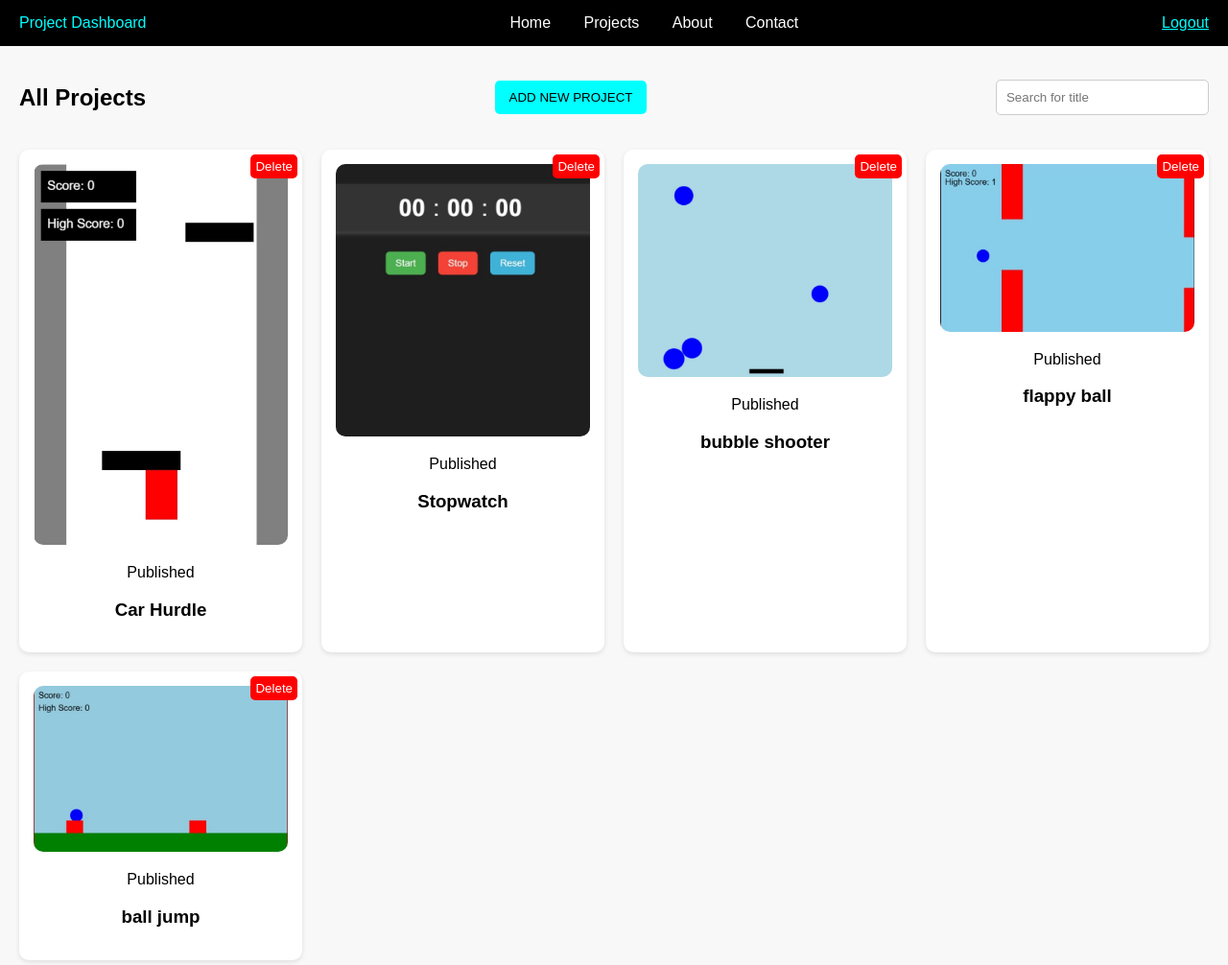
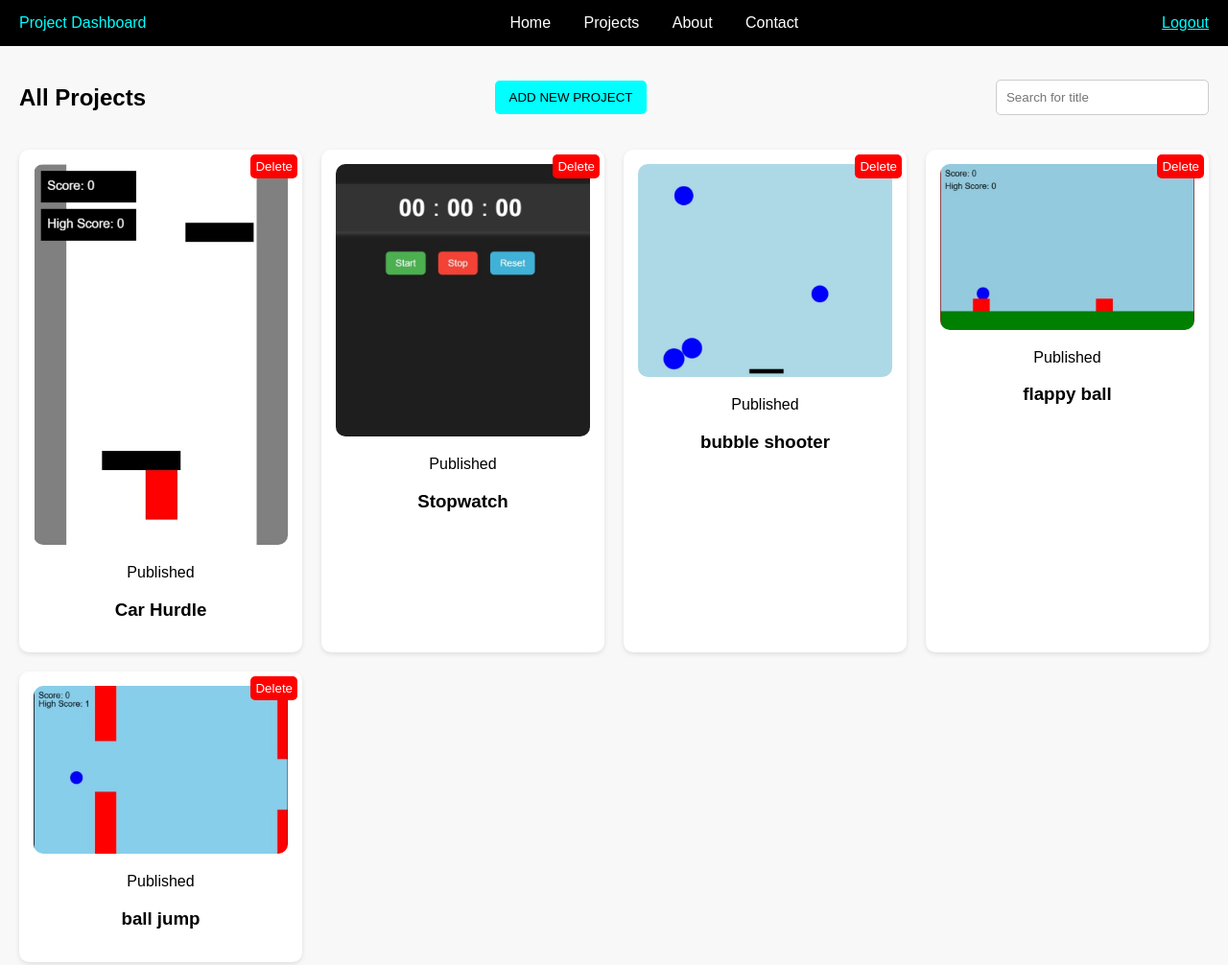
Before and after one commit to Adityakumawat0204/Portfolio, a plain HTML site: page projects.html in a window 1280 px wide. Shown: the whole page at 96% size. Drawn offline with Linux system fonts and the light colour scheme.

Commit message:
Update projects.html

```diff
--- a/projects.html
+++ b/projects.html
@@ -259,8 +259,8 @@
                 { name: "Car Hurdle", image: "car.jpg", url: "car.html" },
                 { name: "Stopwatch ", image: "stopwatch.jpg", url: "stopwatch.html" },
                 { name: "bubble shooter", image: "bubble.jpg", url: "bubble.html" },
-                { name: "flappy ball", image: "flappy ball.jpg", url: "flipball.html" },
-                { name: "ball jump", image: "ball.jpg", url: "bird.html" }
+                { name: "flappy ball", image: "ball.jpg", url: "flipball.html" },
+                { name: "ball jump", image: "flappy ball.jpg", url: "bird.html" }
             ];
             let projects = JSON.parse(localStorage.getItem("projects")) || [];
             predefinedProjects.forEach(proj => {
```
